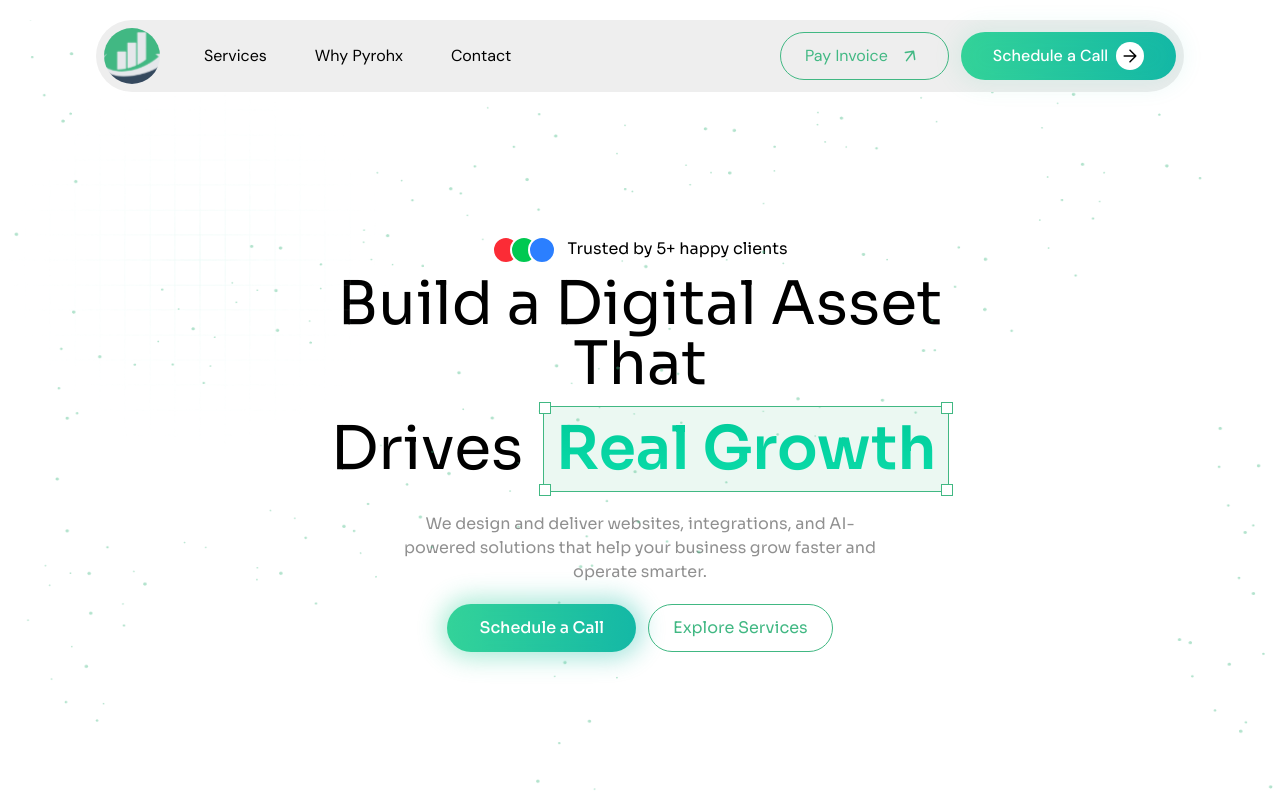
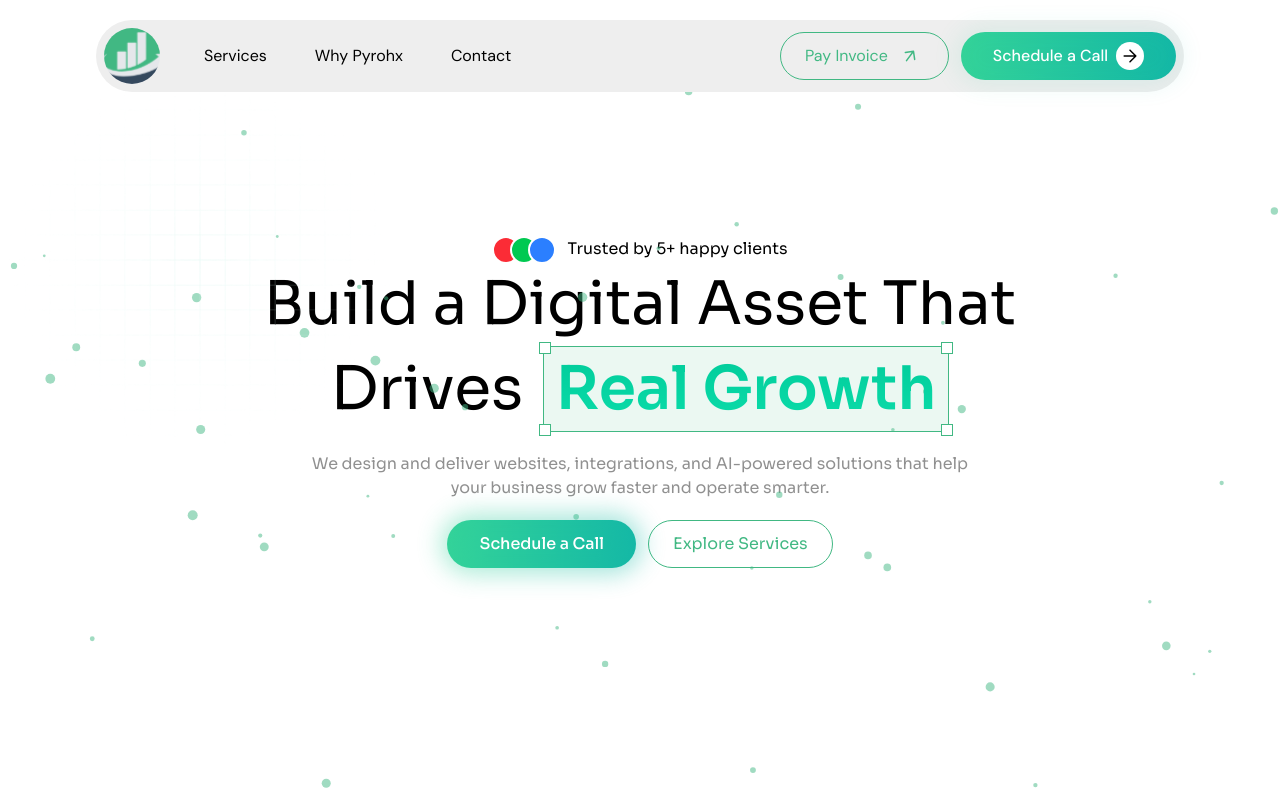
Before and after one commit to Giwa-ThankGod/Pyrohx, a React (Vite) app: page / in a window 1280 px wide. Shown: the top 794 px of the page. Built offline with nearby package versions, Linux system fonts and the light colour scheme.

Commit message:
feat: Add particle background animation

```diff
--- a/src/App.jsx
+++ b/src/App.jsx
@@ -20,6 +20,7 @@ import TestimonyCard from './components/ui/testimony-card'
 import ArrowLeft from './assets/icons/arrow-left-1.svg?react';
 import ArrowRight from './assets/icons/arrow-right-1.svg?react';
 import { scrollToSection } from './utils/generic'
+import ParticleBackground from './components/ui/particle-background'
 
 function App() {
   const servicesRef = useRef(null);
@@ -39,9 +40,9 @@ function App() {
 
   return (
     <div>
-      <div className='h-screen relative'>
+      <div className='relative min-h-screen w-full'>
         {/* Background Overlay */}
-        <img src={BackgroundImage} className="w-full h-full absolute inset-0 z-0" />
+        <ParticleBackground id="hero-particles" paritcleNumber={120} />
 
         <div className='absolute inset-0 top-10 left-0 z-10 w-[400px] h-[400px]'>
           <img src={UnionBg} alt="" className='' />
@@ -55,7 +56,7 @@ function App() {
           />
 
           <div className='flex items-center justify-center py-36 sora text-3xl md:text-6xl'>
-            <div className='w-full md:w-8/12 lg:w-1/2 space-y-3 text-center'>
+            <div className='w-full lg:w-8/12 lg:w-1/2 space-y-3 text-center'>
 
               <div className='flex items-center justify-center gap-5'>
                 <div className="relative w-[55px] h-[26px]">
@@ -121,7 +122,7 @@ function App() {
 
       {/* Services */}
       <div ref={servicesRef}></div>
-      <section className='px-5 md:px-24 mt-10 md:mt-28 space-y-3'>
+      <section className='px-5 md:px-10 lg:px-24 mt-10 md:mt-28 space-y-3'>
         <h2 className='sora text-xl md:text-4xl'>Our Services</h2>
         <p className="w-full md:w-4/12 md:pr-8 text-sm md:text-base text-tertiary">
           Everything you need to launch, scale, and optimize your digital experience, under one team.
@@ -141,7 +142,7 @@ function App() {
 
       {/* Why Pyrohx */}
       <div ref={whyRef}></div>
-      <section className='px-5 md:px-24 mt-10 md:mt-28 space-y-3'>
+      <section className='px-5 md:px-10 lg:px-24 mt-10 md:mt-28 space-y-3'>
         <h2 className='sora text-xl md:text-4xl'>Why Choose Pyrohx</h2>
         <p className="w-full md:w-4/12 md:pr-8 text-sm md:text-base text-tertiary">
           We focus on results. Better systems, better performance, better growth.
@@ -163,7 +164,7 @@ function App() {
       <section className='px-5 md:px-0 mt-10 md:mt-28 bg-[#FAFAFA]'>
         <div className='flex flex-col items-center justify-center space-y-3 mt-5 md:pt-24 text-center'>
           <h2 className='sora text-xl md:text-4xl'>How We Work</h2>
-          <p className="w-full md:w-4/12 md:pr-8 text-sm md:text-base text-tertiary text-center">
+          <p className="w-full md:w-7/12 lg:w-4/12 lg:pr-8 text-sm md:text-base text-tertiary text-center">
             A clear process that keeps your project organized, fast, and stress-free, from first call to launch.
           </p>
         </div>
@@ -182,8 +183,8 @@ function App() {
         </div>
       </section>
 
-      <section className='relative bg-[var(--secondary-color)] md:p-24 mt-10 md:mt-28 space-y-3'>
-        <img src={BackgroundImage} className="w-full h-full absolute inset-0 z-0" />
+      <section className='relative min-h-screen overflow-hidden bg-[var(--secondary-color)] md:p-5 lg:p-24 mt-10 md:mt-28 space-y-3'>
+        <ParticleBackground id="testimonial-particles" paritcleNumber={200} />
 
         <div className="
           absolute bottom-0 md:-left-50
@@ -197,13 +198,13 @@ function App() {
           overflow-hidden
         "></div>
 
-        <div className='absolute bottom-20 left-20 z-0'>
+        <div className='absolute bottom-130 border lg:bottom-20 lg:left-20 z-0'>
           <img src={UnionBg} alt="" className='' />
         </div>
 
         <div className='relative z-10 mt-10 p-5'>
           <h2 className='sora text-xl md:text-4xl text-white'>Testimonials</h2>
-          <p className="w-full md:w-4/12 text-sm md:text-base text-[#D3D3D3]">
+          <p className="w-full md:w-7/12 lg:w-4/12 text-sm md:text-base text-[#D3D3D3]">
             From startups to service brands, clients choose Pyrohx for clean execution, clear communication, and results that last.
           </p>
 
@@ -247,15 +248,15 @@ function App() {
 
           {/* Contact Us */}
           <div ref={contactRef}></div>
-          <div className='w-full flex flex-col md:flex-row gap-5 my-24 z-10'>
+          <div className='w-full flex flex-col lg:flex-row gap-5 my-24 z-10'>
             <div className='md:w-7/12'>
               <h2 className='sora text-xl md:text-4xl text-white'>Ready to build <br /> something better?</h2>
-              <p className="w-full md:w-4/12 text-sm md:text-base text-[#D3D3D3]">
+              <p className="w-fullmd:w-7/12 lg:w-4/12 text-sm md:text-base text-[#D3D3D3]">
                 Let’s talk about your goals and map out the best digital solution for your brand.
               </p>
             </div>
 
-            <div className='w-full md:w-5/12 flex justify-end bg-[#263F43] text-white border border-[#2C4D53] rounded-xl p-5 md:p-10'>
+            <div className='w-full lg:w-5/12 flex justify-end bg-[#263F43] text-white border border-[#2C4D53] rounded-xl p-5 md:p-10'>
               <form action="" method="post" className='w-full space-y-3'>
                 <TextInput
                   label="Fullname"
--- /dev/null
+++ b/src/components/ui/particle-background.jsx
@@ -0,0 +1,117 @@
+import { useEffect, useMemo, useState } from "react";
+import Particles, { initParticlesEngine } from "@tsparticles/react";
+// import { loadAll } from "@tsparticles/all"; // if you are going to use `loadAll`, install the "@tsparticles/all" package too.
+// import { loadFull } from "tsparticles"; // if you are going to use `loadFull`, install the "tsparticles" package too.
+import { loadSlim } from "@tsparticles/slim"; // if you are going to use `loadSlim`, install the "@tsparticles/slim" package too.
+// import { loadBasic } from "@tsparticles/basic"; // if you are going to use `loadBasic`, install the "@tsparticles/basic" package too.
+
+const ParticleBackground = ({ id, paritcleNumber }) => {
+    const [init, setInit] = useState(false);
+
+    // this should be run only once per application lifetime
+    useEffect(() => {
+        initParticlesEngine(async (engine) => {
+            // you can initiate the tsParticles instance (engine) here, adding custom shapes or presets
+            // this loads the tsparticles package bundle, it's the easiest method for getting everything ready
+            // starting from v2 you can add only the features you need reducing the bundle size
+            //await loadAll(engine);
+            //await loadFull(engine);
+            await loadSlim(engine);
+            //await loadBasic(engine);
+        }).then(() => {
+            setInit(true);
+        });
+    }, []);
+
+    const particlesLoaded = (container) => {
+        console.log(container);
+    };
+
+    const options = useMemo(
+        () => ({
+            background: {
+                color: {
+                    value: "transparent",
+                },
+            },
+            fullScreen: { enable: false },
+            fpsLimit: 120,
+            //   interactivity: {
+            //     events: {
+            //       onClick: {
+            //         enable: true,
+            //         mode: "push",
+            //       },
+            //       onHover: {
+            //         enable: true,
+            //         mode: "repulse",
+            //       },
+            //     },
+            //     modes: {
+            //       push: {
+            //         quantity: 4,
+            //       },
+            //       repulse: {
+            //         distance: 200,
+            //         duration: 0.4,
+            //       },
+            //     },
+            //   },
+            particles: {
+                color: {
+                    value: "#41B883",
+                },
+                // links: {
+                //   color: "#ffffff",
+                //   distance: 150,
+                //   enable: true,
+                //   opacity: 0.5,
+                //   width: 1,
+                // },
+                move: {
+                    direction: "none",
+                    enable: true,
+                    outModes: {
+                        default: "bounce",
+                    },
+                    random: false,
+                    speed: 2,
+                    straight: false,
+                },
+                number: {
+                    density: {
+                        enable: true,
+                    },
+                    value: paritcleNumber,
+                },
+                opacity: {
+                    value: 0.5,
+                },
+                shape: {
+                    type: "circle",
+                },
+                size: {
+                    value: { min: 1, max: 5 },
+                },
+            },
+            detectRetina: true,
+        }),
+        [],
+    );
+
+    if (init) {
+        return (
+            <Particles
+                id={id}
+                particlesLoaded={particlesLoaded}
+                options={options}
+                className="absolute inset-0 z-0 pointer-events-none"
+                style={{ width: "100%", height: "100%" }}
+            />
+        );
+    }
+
+    return <></>;
+};
+
+export default ParticleBackground;
```
